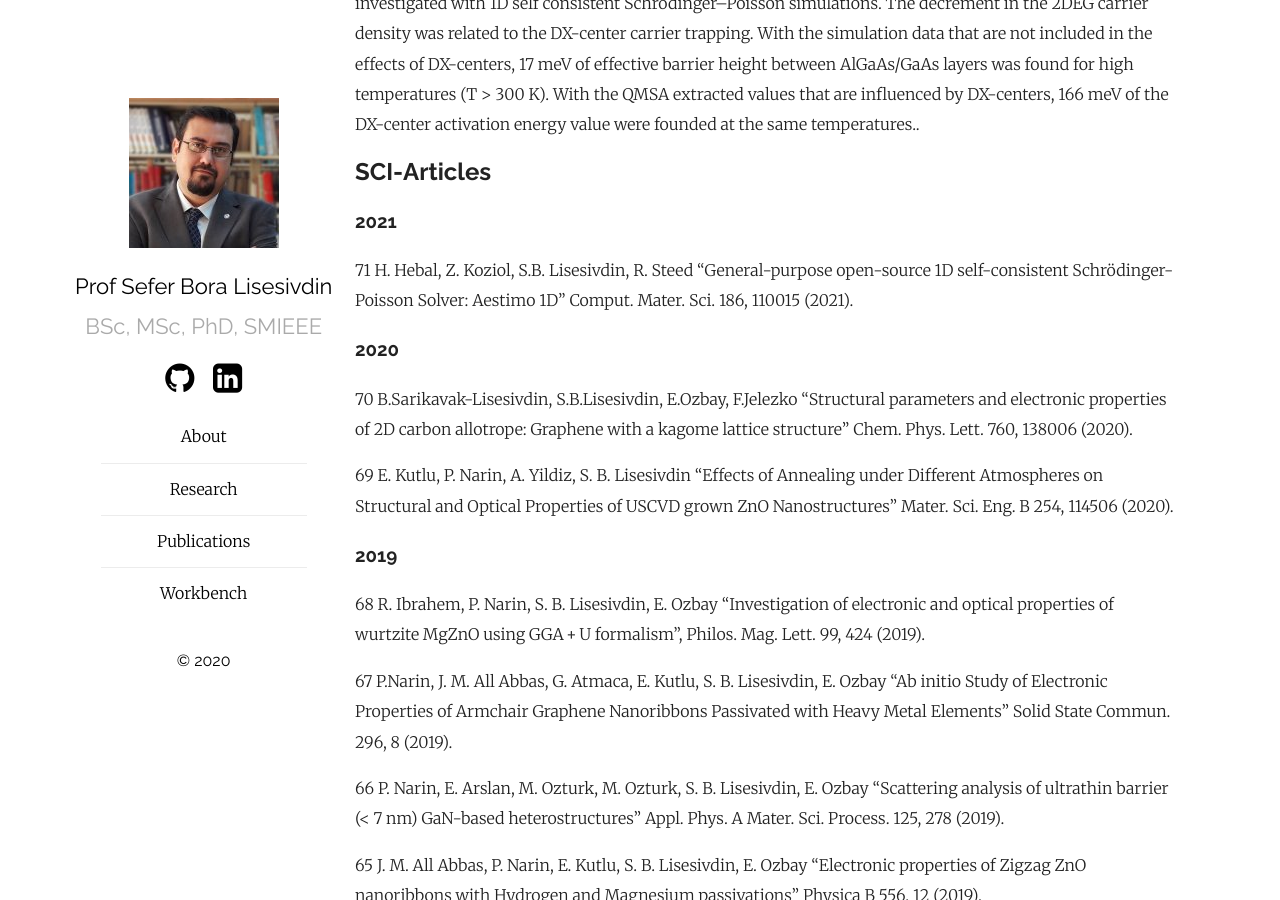
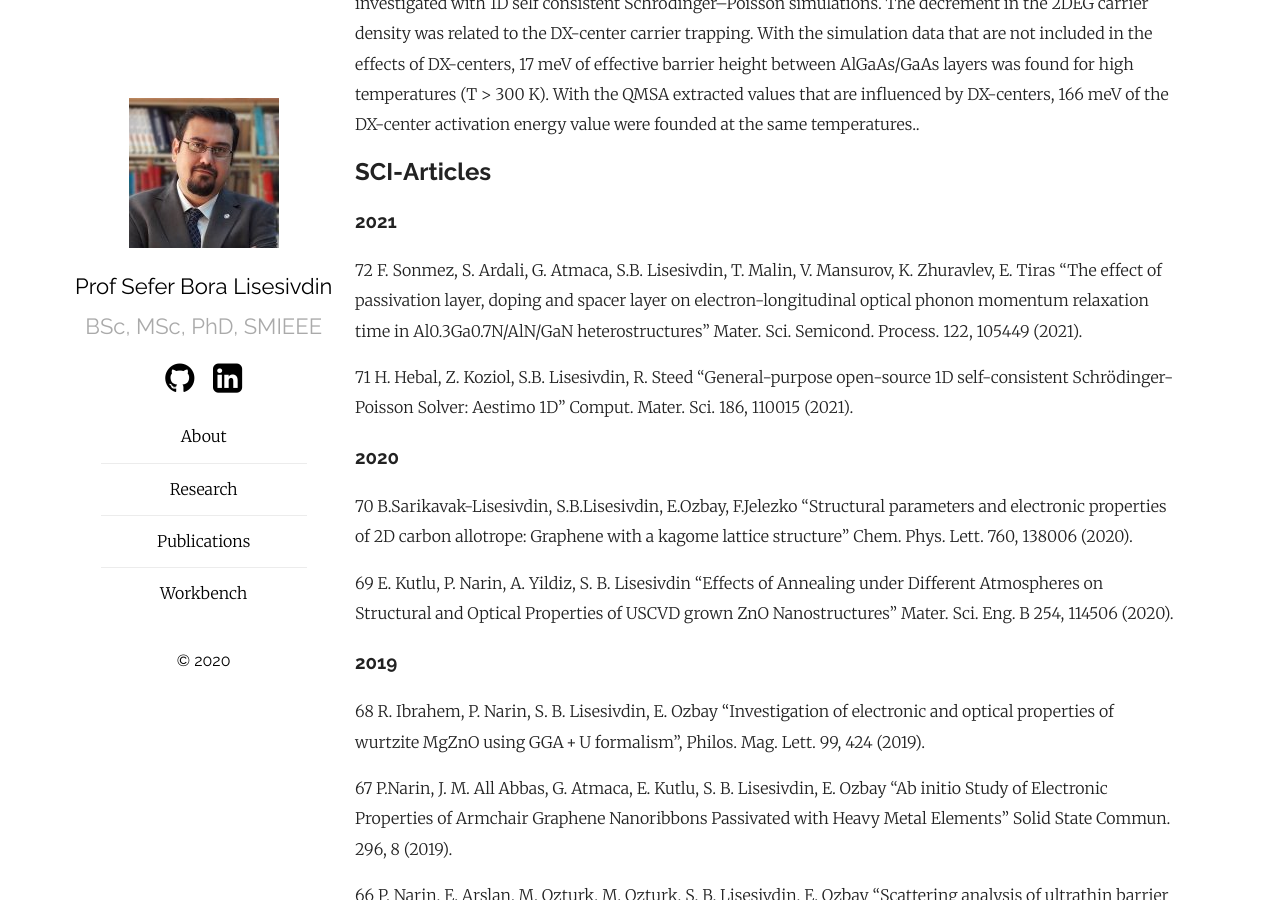
Before and after one commit to sblisesivdin/sblisesivdin.github.io, a Jekyll site: the page built from publications.md, in a window 1280 px wide and 900 px high, scrolled down 2244 px. Built offline with Jekyll 4.4.1, drawn with Linux system fonts in a browser that asks for light colours; our own code applies the rules of GitHub Pages for plain Markdown files.

Commit message:
Update publications.md
Adding F. Sonmez's article.

```diff
--- a/publications.md
+++ b/publications.md
@@ -38,6 +38,8 @@ Experimental Hall data that were carried out as a function of temperature (60–
 ## SCI-Articles
 
 ### 2021
+
+72 F. Sonmez, S. Ardali, G. Atmaca, S.B. Lisesivdin, T. Malin, V. Mansurov, K. Zhuravlev, E. Tiras "The effect of passivation layer, doping and spacer layer on electron-longitudinal optical phonon momentum relaxation time in Al0.3Ga0.7N/AlN/GaN heterostructures" Mater. Sci. Semicond. Process. 122, 105449 (2021).
 
 71 H. Hebal, Z. Koziol, S.B. Lisesivdin, R. Steed "General-purpose open-source 1D self-consistent Schrödinger-Poisson Solver: Aestimo 1D" Comput. Mater. Sci. 186, 110015 (2021).
 
```
